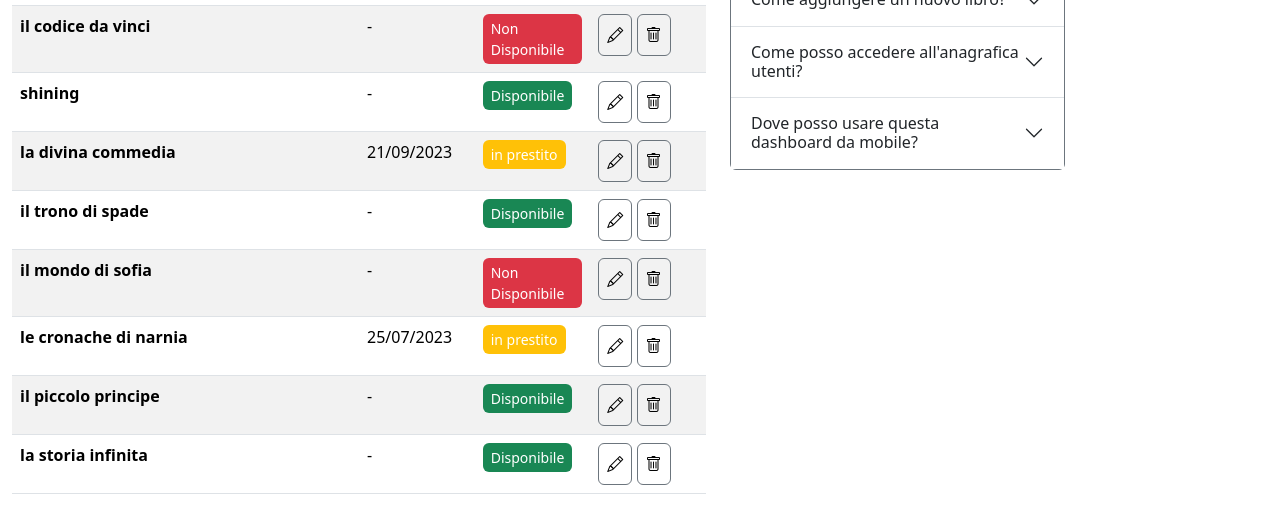
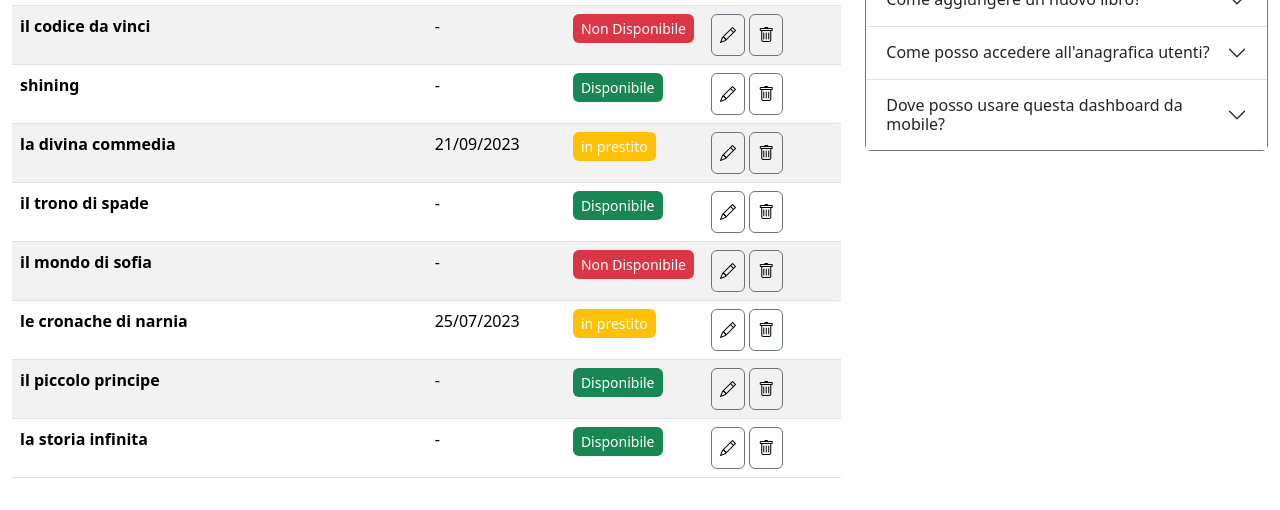
Before and after one commit to Marco-Venerando/html-css-bootstrap-dashboard, a plain HTML site: page index.html in a window 1280 px wide. Shown: the part 434-944 px from the top of the page. Drawn offline with nearby package versions, Linux system fonts and the light colour scheme.

Commit message:
correzione container-fluid

```diff
--- a/index.html
+++ b/index.html
@@ -79,7 +79,7 @@
     </nav>
 
     <!-- main  -->
-    <div class="container-fluid d-flex">
+    <div class="container-fluid">
       <div class="row">
         <div class="container col-12 col-lg-8">
           <div class="title d-flex justify-content-between m-3">
```
